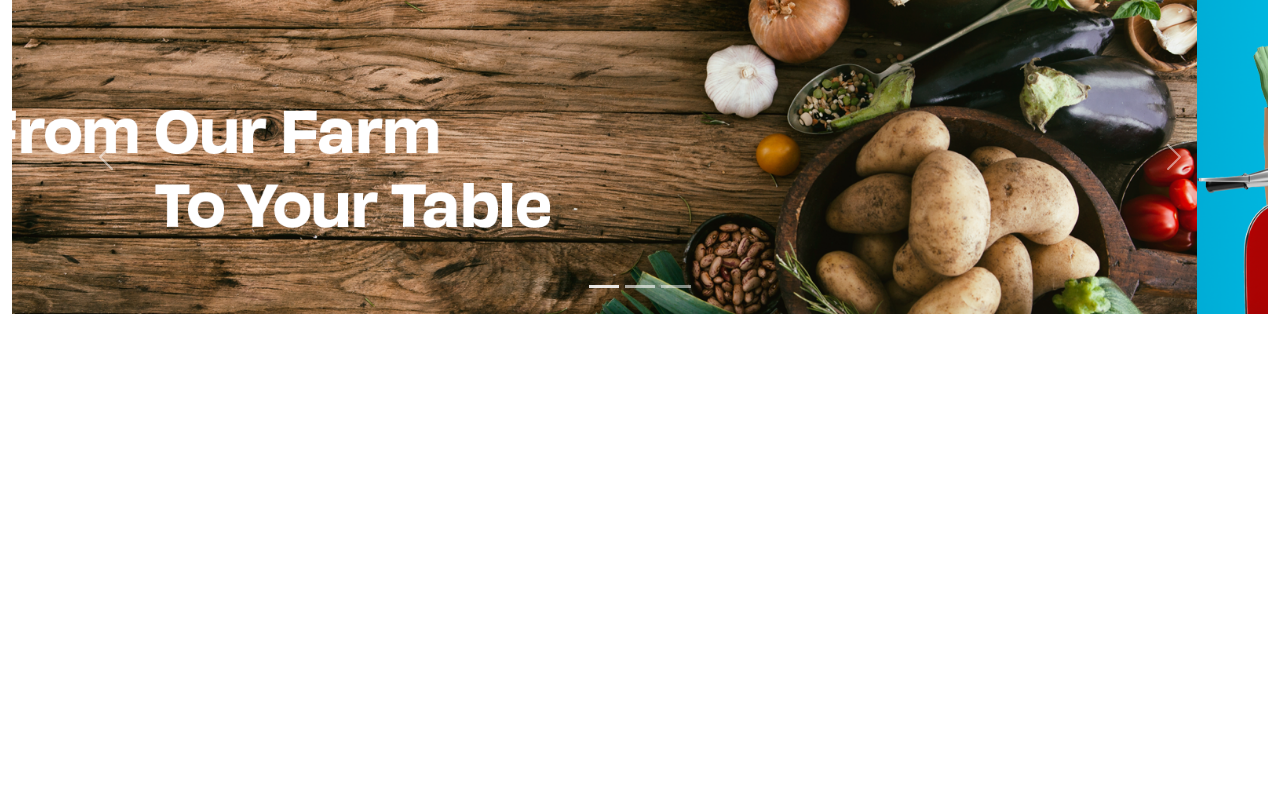
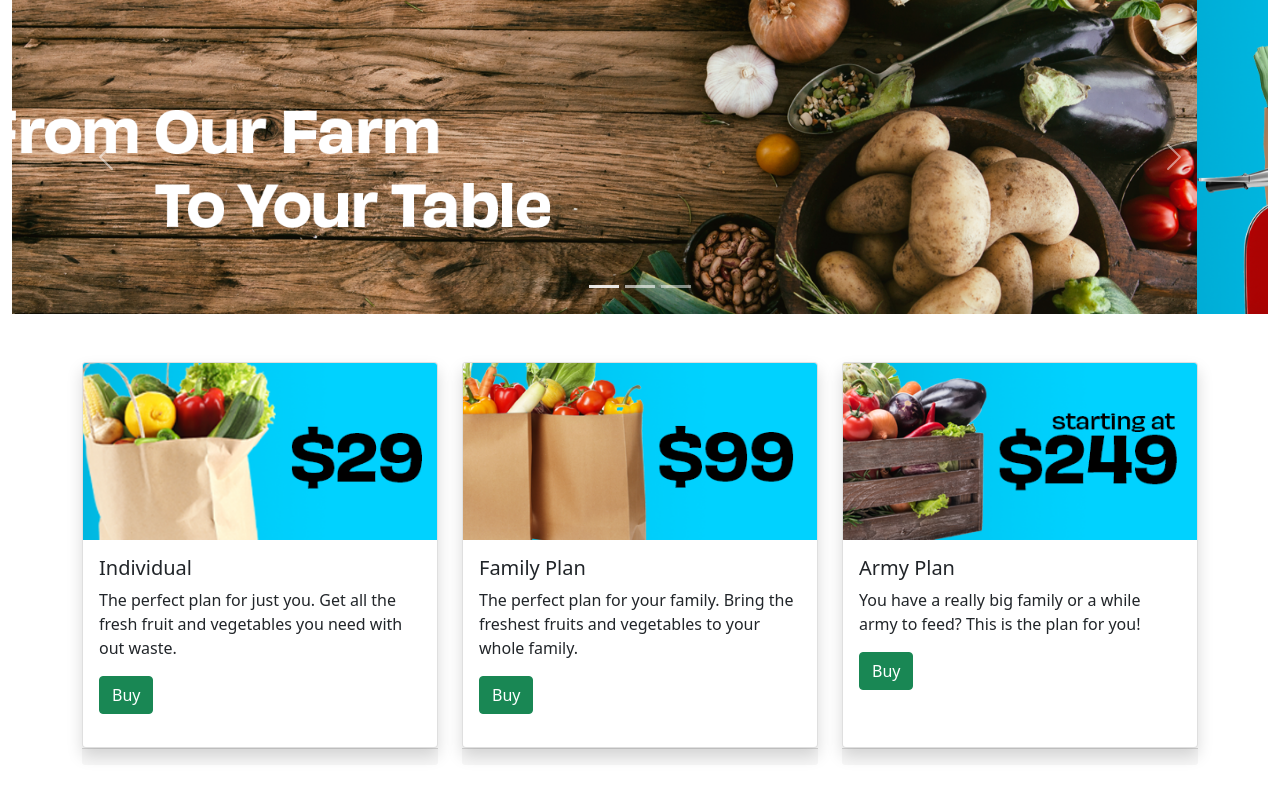
Before and after one commit to TheWebCoder/PricingPage, a plain HTML site: page index.html in a window 1280 px wide. Drawn offline with nearby package versions, Linux system fonts and the light colour scheme.

Commit message:
Added Cards
Added the three cards each containing information about a specific plan

```diff
--- a/index.html
+++ b/index.html
@@ -40,6 +40,61 @@
                 <span class="visually-hidden">Next</span>
             </button>
         </div>
+        <div class="container pt-5">
+            <div class="row row-cols-1 row-cols-md-3 g-4">
+                <div class="col">
+                    <div class="card h-100 shadow">
+                        <img src="img/indplan.png" class="card-img-top" alt="Individual Plan">
+                        <div class="card-body">
+                            <h5 class="card-title">
+                                Individual
+                            </h5>
+                            <p class="card-text">
+                                The perfect plan for just you. Get all the fresh fruit and vegetables you need with out waste.
+                            </p>
+                            <a href="#" class="btn btn-success">Buy</a>
+                        </div>
+                    </div>
+                    <div class="card-footer">
+                        <small class="text-muted"></small>
+                    </div>
+                </div>
+                <div class="col">
+                    <div class="card h-100 shadow">
+                        <img src="img/FamilyPlan.png" class="card-img-top" alt="Family Plan">
+                        <div class="card-body">
+                            <h5 class="card-title">
+                                Family Plan
+                            </h5>
+                            <p class="card-text">
+                                The perfect plan for your family. Bring the freshest fruits and vegetables to your whole family.
+                            </p>
+                            <a href="#" class="btn btn-success">Buy</a>
+                        </div>
+                    </div>
+                    <div class="card-footer">
+                        <small class="text-muted"></small>
+                    </div>
+                </div>
+                <div class="col">
+                    <div class="card h-100 shadow">
+                        <img src="img/armyplan.png" class="card-img-top" alt="Army Plan">
+                        <div class="card-body">
+                            <h5 class="card-title">
+                                Army Plan
+                            </h5>
+                            <p class="card-text">
+                                You have a really big family or a while army to feed? This is the plan for you!
+                            </p>
+                            <a href="#" class="btn btn-success">Buy</a>
+                        </div>
+                    </div>
+                    <div class="card-footer">
+                        <small class="text-muted"></small>
+                    </div>
+                </div>
+            </div>
+        </div>
     </div>
 
     <!-- Bootstrap JS -->
```
